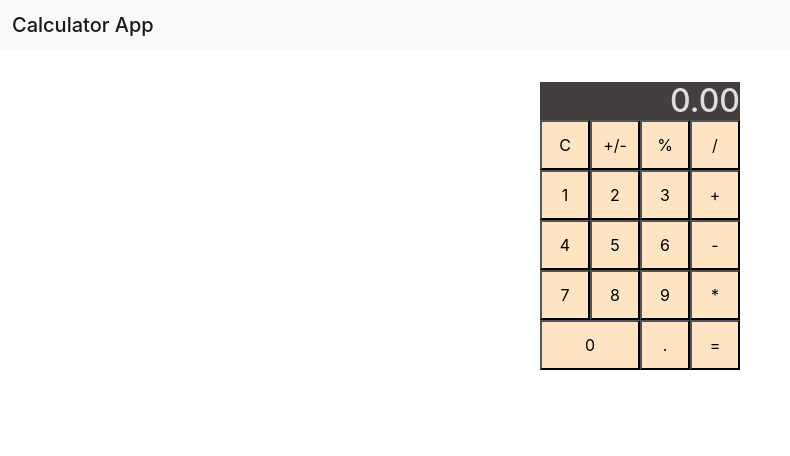
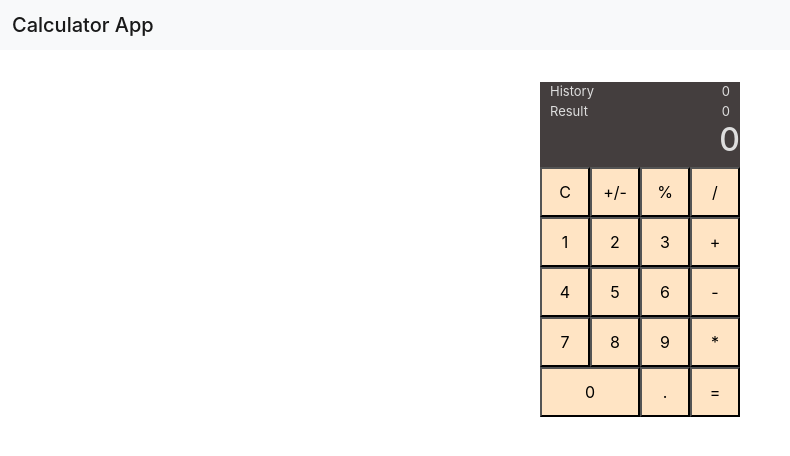
Before and after one commit to Devil-Rick/React-Calculator, a React (Create React App) app: page / in a window 1280 px wide. Shown: the top 456 px of the page, without its empty margins (0-790 px from the left). Built offline with nearby package versions, Linux system fonts and the light colour scheme.

Commit message:
screen updated and functionality added

```diff
--- a/src/Components/dailpad/dailpad.jsx
+++ b/src/Components/dailpad/dailpad.jsx
@@ -1,22 +1,75 @@
+import { useState } from "react";
 import Display from "../screen/screen"
 import styles from './dailpad.module.css'
 
 const dailkeys = [['C', '+/-', '%', '/'], [1, 2, 3, '+'], [4, 5, 6, '-'], [7, 8, 9, '*'], [0, '.', '=']];
+let output = '';
 
 const Dailpad = () => {
+    const [input, setInput] = useState(0);
+    const [partial, setPartial] = useState();
+    const [res, setRes] = useState(0);
+
+    const calc = (num, operation) => {
+        switch (operation) {
+            case '+':
+                setRes(res + parseInt(num))
+                break;
+            case '-':
+                setRes(res - parseInt(num))
+                break;
+            case '*':
+                setRes(res * parseInt(num))
+                break;
+            case '/':
+                setRes(res / parseInt(num))
+                break;
+            case '%':
+                setRes((res * parseInt(num))/100)
+                break;
+            default:
+                break;
+        }
+    }
+
+
+    const getkey = (key) => {
+        if (!parseInt(key) && key !== 0) {
+            if (key === 'C') {
+                output = '';
+                setPartial(output);
+                setInput(output);
+                setRes(0);
+            } else if (key === '=') {
+                calc(output, key)
+                output = '';
+                setPartial(output);
+                setInput(output);
+            } else {
+                calc(output, key)
+                output = output.concat(key);
+                setPartial(output);
+                output = '';
+                setInput(output);
+            }
+        } else {
+            output = output.concat(key);
+            setInput(output);
+        }
+    }
+
     return (
         <div className={styles.display}>
-            <Display />
+            <Display value={input} para={partial} result={res} />
             <div className={styles.dial}>
                 <div className={styles.numbers}>
                     {dailkeys.map((row) => (
                         <div>
-                            {row.map((key) => {
-                                if (key === 0) {
-                                    return <button className={styles.zero}>{key}</button>
-                                }
-                                return <button>{key}</button>
-                            })}
+                            {row.map((key) => (
+                                <button className={(key === 0) ? styles.zero : null} onClick={() => getkey(key)}>
+                                    {key}
+                                </button>
+                            ))}
                         </div>
                     ))}
                 </div>
@@ -24,4 +77,5 @@ const Dailpad = () => {
         </div>
     )
 }
+
 export default Dailpad
--- a/src/Components/screen/screen.jsx
+++ b/src/Components/screen/screen.jsx
@@ -1,10 +1,13 @@
 import styles from './screen.module.css';
 
-const Display = () => {
+const Display = ({value, para, result}) => {
+
     return (
-        <h2 className={styles.display}>
-            0.00
-        </h2>
+        <div className={styles.display}>
+            <div className={styles.comp} ><p>History</p><p>{(para ? para : 0)}</p></div>
+            <div className={styles.comp}><p>Result</p><p>{(result ? result : 0)}</p></div>
+            <div><h2>{(value ? value : 0)}</h2></div>
+        </div>
     );
 }
 
--- a/src/Components/screen/screen.module.css
+++ b/src/Components/screen/screen.module.css
@@ -4,3 +4,14 @@
     margin: 0;
     text-align: end;
 }
+
+p{
+    font-size: small;
+    margin: 0;
+}
+
+.comp{
+    display: flex;
+    justify-content: space-between;
+    padding: 0 10px;
+}
```
